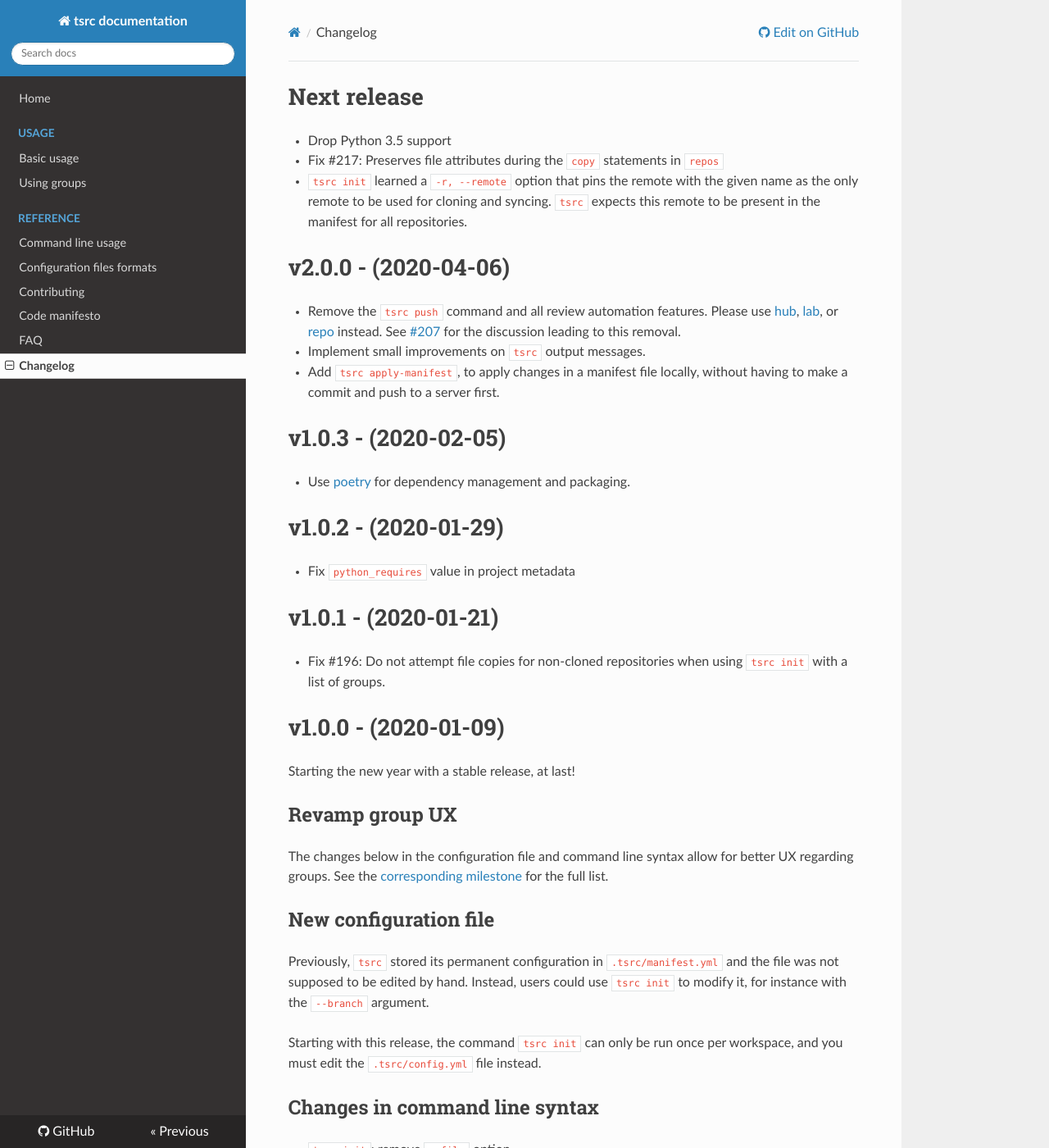
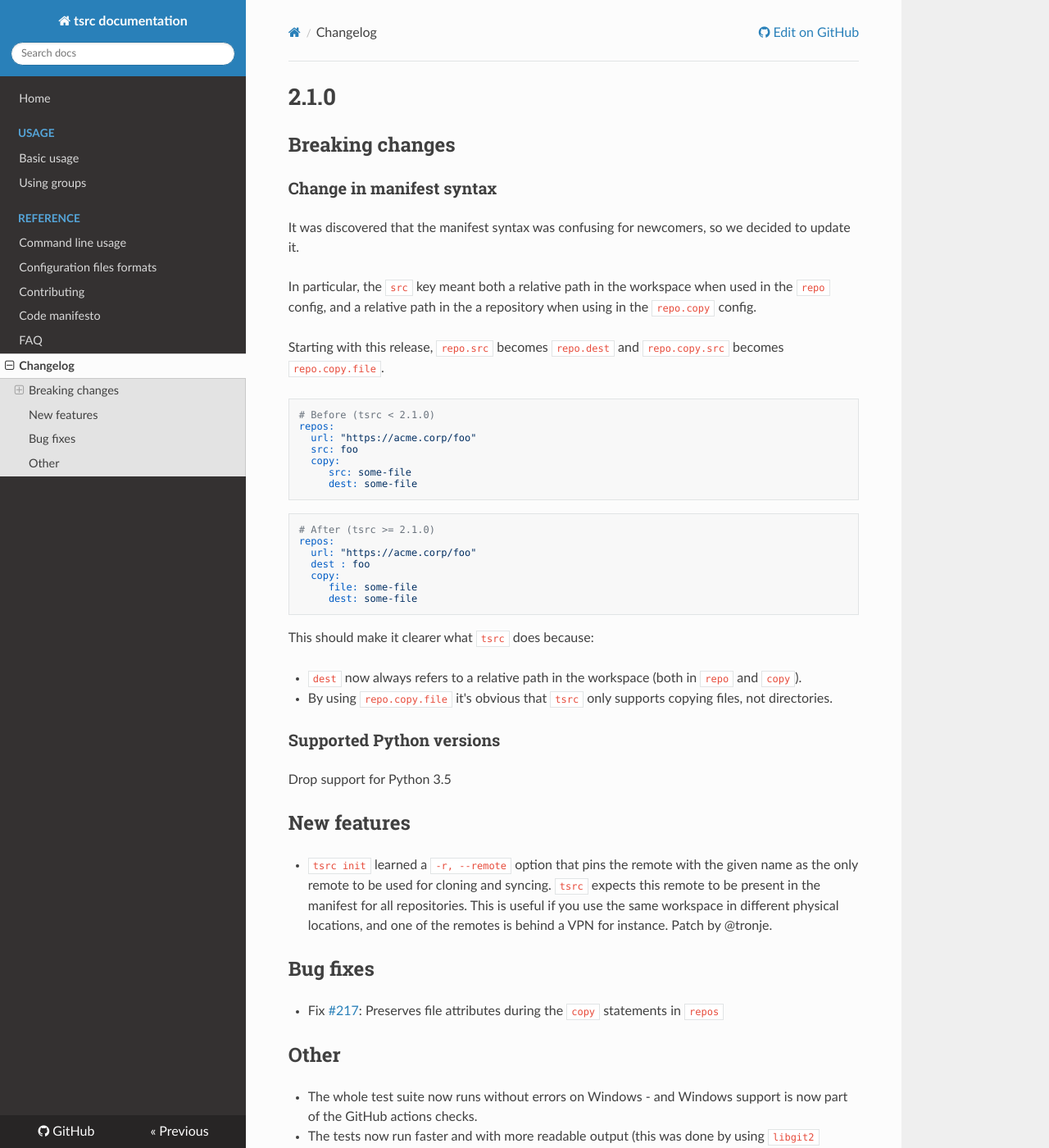
Before and after one commit to your-tools/tsrc, an MkDocs documentation site: the page built from docs/changelog.md, in a window 1280 px wide and 1400 px high. Shown: the whole window at 82% size. Built offline with MkDocs 1.6.1, drawn with Linux system fonts in a browser that asks for light colours; nearby versions of some CDN libraries; some of the changed text lies outside the part shown.

Commit message:
Update Changelog

````diff
--- a/docs/changelog.md
+++ b/docs/changelog.md
@@ -1,9 +1,72 @@
-# Next release
+# 2.1.0
 
-* Drop Python 3.5 support
-* Fix #217: Preserves file attributes during the `copy` statements in `repos`
-* `tsrc init` learned a `-r, --remote` option that pins the remote with the given name as the only remote to be used for cloning and syncing.
-  `tsrc` expects this remote to be present in the manifest for all repositories.
+## Breaking changes
+
+### Change in manifest syntax
+
+It was discovered that the manifest syntax was confusing for newcomers, so
+we decided to update it.
+
+In particular, the `src` key meant both a relative path in the workspace when
+used in the `repo` config, and a relative path in the a repository when
+using in the `repo.copy` config.
+
+Starting with this release, `repo.src` becomes `repo.dest` and `repo.copy.src` becomes
+`repo.copy.file`.
+
+```yaml
+# Before (tsrc < 2.1.0)
+repos:
+  url: "https://acme.corp/foo"
+  src: foo
+  copy:
+     src: some-file
+     dest: some-file
+```
+
+```yaml
+# After (tsrc >= 2.1.0)
+repos:
+  url: "https://acme.corp/foo"
+  dest : foo
+  copy:
+     file: some-file
+     dest: some-file
+```
+
+This should make it clearer what `tsrc` does because:
+
+* `dest` now always refers to a relative path in the workspace (both in `repo`
+and `copy`).
+* By using `repo.copy.file` it's obvious that `tsrc` only supports copying
+  files, not directories.
+
+### Supported Python versions
+
+Drop support for Python 3.5
+
+
+## New features
+
+*  `tsrc init` learned a `-r, --remote` option that pins the remote with the
+   given name as the only remote to be used for cloning and syncing.
+   `tsrc` expects this remote to be present in the manifest for all repositories.
+   This is useful if you use the same workspace in different physical locations,
+   and one of the remotes is behind a VPN for instance. Patch by @tronje.
+
+## Bug fixes
+
+* Fix [#217](https://github.com/TankerHQ/tsrc/issues/217): Preserves file attributes during the `copy` statements in `repos`
+
+## Other
+
+* The whole test suite now runs without errors on Windows - and Windows support is
+  now part of the GitHub actions checks.
+* The tests now run faster and with more readable output (this was done by using `libgit2`
+  instead of running git commands in the tests helpers).
+* Add a scheduled GitHub action to run `safety`
+* Remove usage of deprecated API of the `path` library.
+* Run tests and linters for external pull requests too.
 
 # v2.0.0 - (2020-04-06)
 
````
